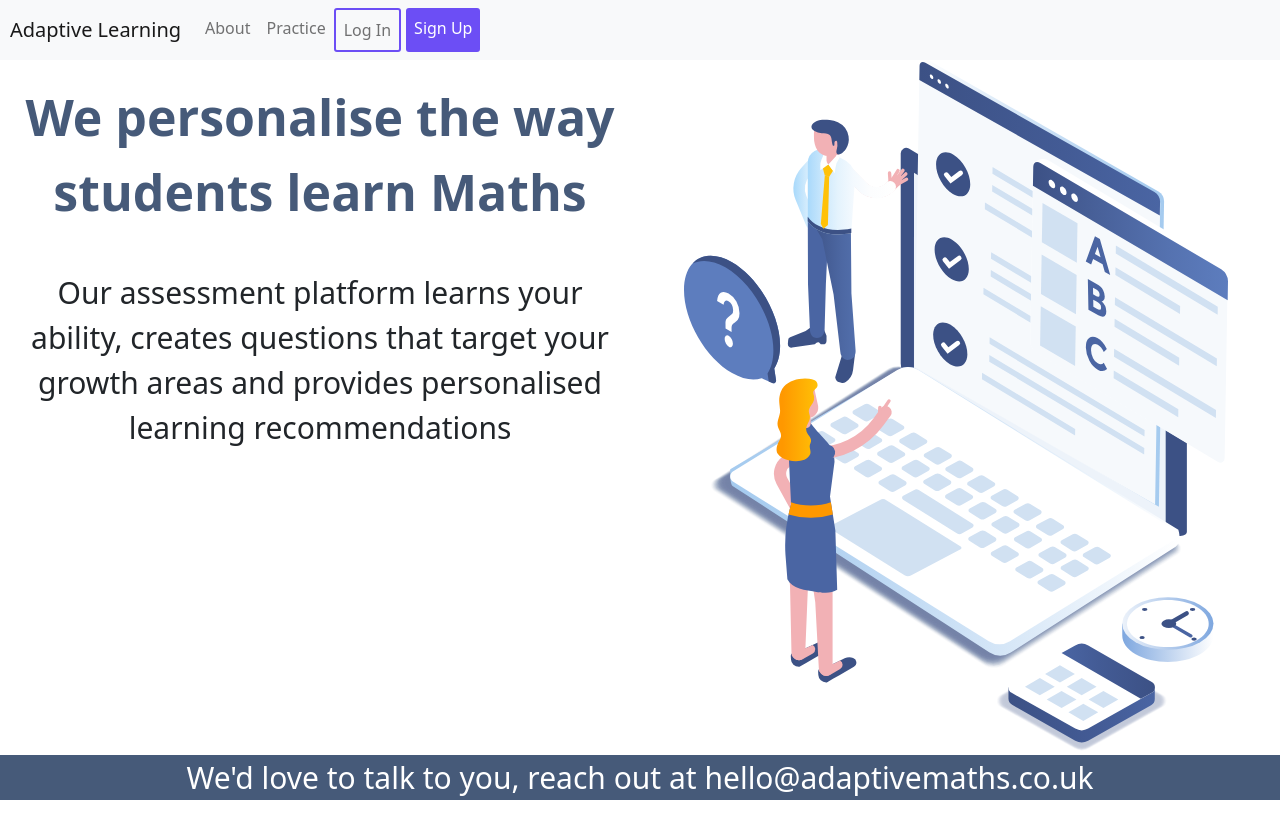
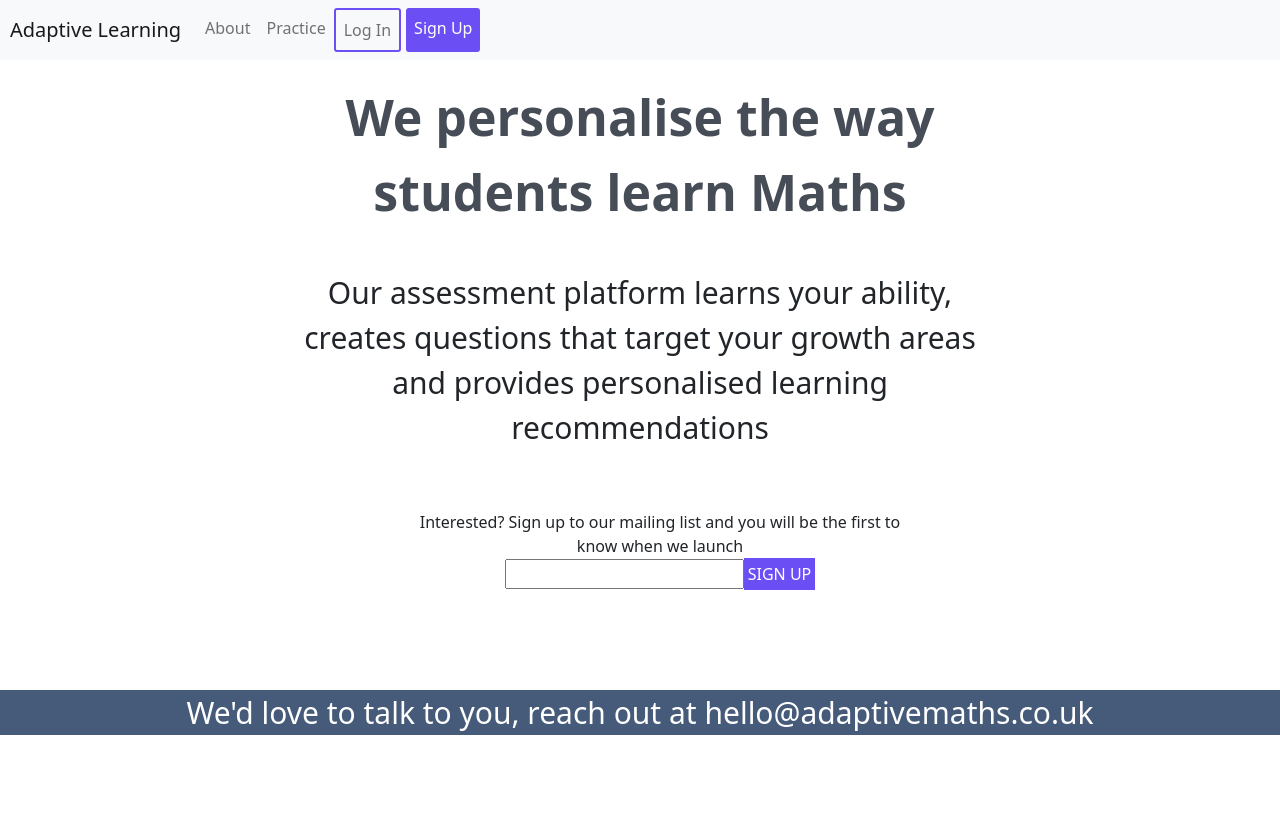
Before and after one commit to adaptivemaths/ALE, a React (Create React App) app in the folder frontend/: page / in a window 1280 px wide. Built offline with nearby package versions, Linux system fonts and the light colour scheme; no server answers.

Commit message:
Re-design home page with form for mailing list

```diff
--- a/frontend/src/components/home_page/HomePage.js
+++ b/frontend/src/components/home_page/HomePage.js
@@ -10,7 +10,6 @@ export default class HomePage extends React.Component {
             <div className="homepage">
                 <NavBar />
 
-                <div className="wrapper">
                 <div className="info">
                     <div className="big-info">
                         We personalise the way students learn Maths
@@ -21,11 +20,19 @@ export default class HomePage extends React.Component {
                     </div>
                 </div>
 
-                    <div className="laptop">
-                        <img src={laptop}></img>
+                <div className="mailing-list-form">
+                        <form>
+                            <div className="mail-container">
+                                <label>Interested? Sign up to our mailing list and you will be the first to know when we launch</label>
+                                <div>
+                                    <input type="email"></input>
+                                    <button id="mail-signup">
+                                        SIGN UP
+                                    </button>
                                 </div>
                             </div>
-
+                        </form>
+                </div>
                 <footer className="footer">
                     We'd love to talk to you, reach out at hello@adaptivemaths.co.uk
                 </footer>
--- a/frontend/src/components/home_page/homePage.css
+++ b/frontend/src/components/home_page/homePage.css
@@ -1,19 +1,22 @@
+html {
+    height: 100%;
+}
+
 .homepage {
     text-align: center;
-}
-
-.wrapper {
-    display: flex;
-    padding-bottom: 20px;
+    min-height: 100vh;
 }
 
 .info {
-    flex: 0 0 50%;
     width: 60%;
+    align-items: center;
+    text-align: center;
+    margin: auto;
+    margin-bottom: 20px;
 }
 
 .big-info {
-    color: rgb(70, 90, 121);
+    color: rgb(70, 77, 87);
     padding: 20px;
     text-align: center;
     font-size: 50px;
@@ -22,7 +25,6 @@
 
 .small-info {
     padding: 20px;
-    text-align: center;
     font-size: 30px;
 }
 
@@ -40,3 +42,26 @@ footer {
 .laptop {
     flex: 1;
 }
+
+.mailing-list-form {
+    width: 40%;
+    margin: auto;
+}
+
+.mail-container {
+    display: inline-block;
+    width: 100%;
+    margin: 20px;
+    margin-bottom: 100px;
+}
+
+#mail-signup {
+    background-color: rgb(108, 78, 245);
+    color: white!important;
+    border: none;
+    padding: 4px;
+}
+
+#mail-signup:hover {
+    background-color: rgb(64, 39, 175);
+}
```
Also changed, not shown: frontend/src/components/question/Question.js (added, +10 -0 lines), frontend/src/components/question/QuestionPage.js (added, +50 -0 lines). Lines whose indentation alone changed are shown as unchanged.
